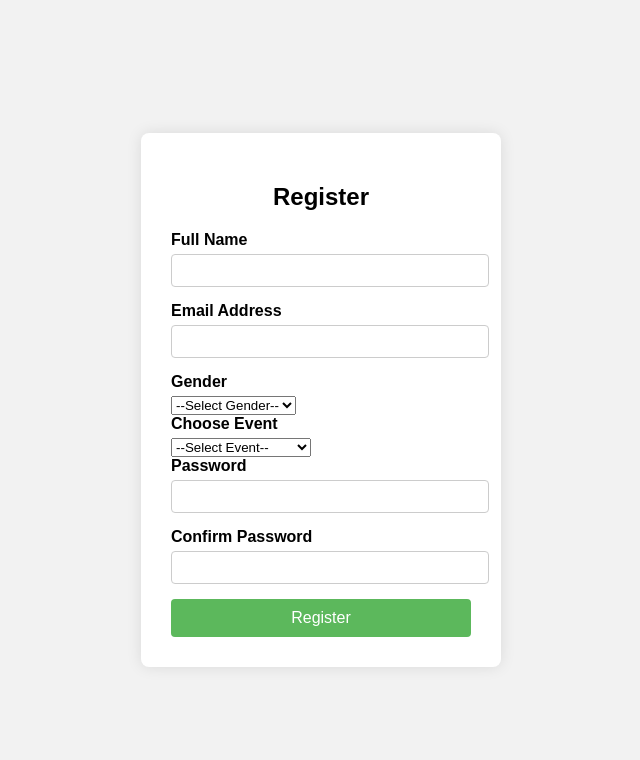
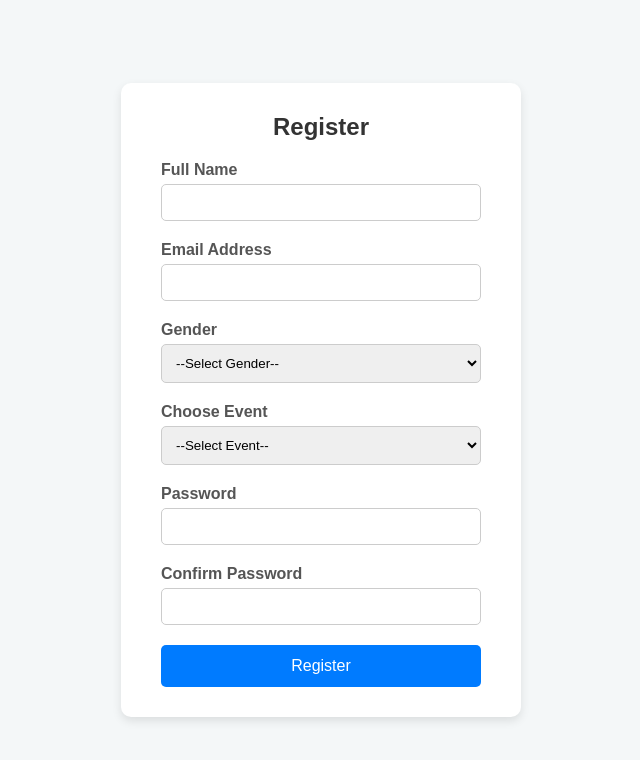
Before and after one commit to thota-akshith/my-repo, a plain HTML site: page index.html in a window 1280 px wide. Shown: the whole page, without its empty margins (319-959 px from the left). Drawn offline with Linux system fonts and the light colour scheme.

Commit message:
added styles

```diff
--- a/style.css
+++ b/style.css
@@ -1,51 +1,73 @@
+/* Reset some basic styles */
+* {
+    box-sizing: border-box;
+    margin: 0;
+    padding: 0;
+    font-family: Arial, sans-serif;
+}
+
 body {
-    font-family: Arial, sans-serif;
-    background-color: #f2f2f2;
+    background-color: #f4f7f8;
     display: flex;
     justify-content: center;
     align-items: center;
     height: 100vh;
-    margin: 0;
 }
 
 .registration-container {
-    background-color: #fff;
-    padding: 30px;
-    border-radius: 8px;
-    box-shadow: 0 0 15px rgba(0, 0, 0, 0.1);
-    width: 300px;
+    background-color: #ffffff;
+    padding: 30px 40px;
+    border-radius: 10px;
+    box-shadow: 0 4px 10px rgba(0, 0, 0, 0.1);
+    width: 100%;
+    max-width: 400px;
 }
 
 .registration-container h2 {
     text-align: center;
     margin-bottom: 20px;
+    color: #333;
 }
 
-.registration-container label {
-    display: block;
+form {
+    display: flex;
+    flex-direction: column;
+}
+
+label {
     margin-bottom: 5px;
     font-weight: bold;
+    color: #555;
 }
 
-.registration-container input {
-    width: 100%;
-    padding: 8px;
-    margin-bottom: 15px;
+input[type="text"],
+input[type="email"],
+input[type="password"],
+select {
+    padding: 10px;
+    margin-bottom: 20px;
     border: 1px solid #ccc;
-    border-radius: 4px;
+    border-radius: 5px;
+    transition: border-color 0.3s;
 }
 
-.registration-container button {
-    width: 100%;
-    padding: 10px;
-    background-color: #5cb85c;
-    border: none;
-    color: white;
-    font-size: 16px;
-    border-radius: 4px;
-    cursor: pointer;
+input:focus,
+select:focus {
+    border-color: #007BFF;
+    outline: none;
 }
 
-.registration-container button:hover {
-    background-color: #4cae4c;
+button[type="submit"] {
+    padding: 12px;
+    background-color: #007BFF;
+    color: white;
+    border: none;
+    border-radius: 5px;
+    cursor: pointer;
+    font-size: 16px;
+    transition: background-color 0.3s;
 }
+
+button[type="submit"]:hover {
+    background-color: #0056b3;
+}
```
